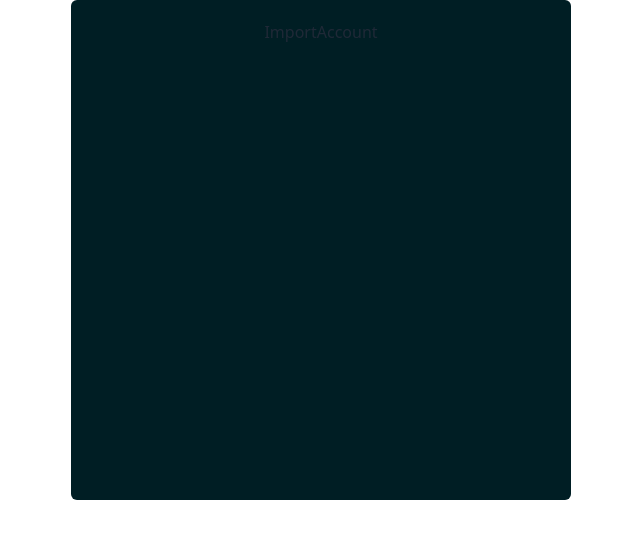
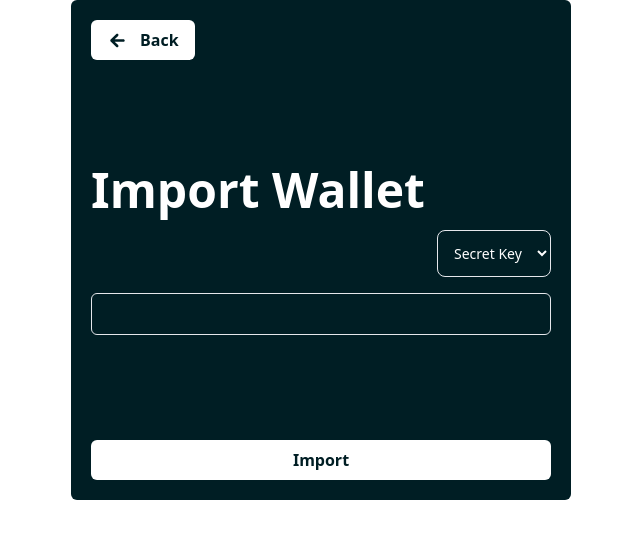
Before and after one commit to vickyimagine/bit-near-extension, a React (Create React App) app: page /login/import-account in a window 1280 px wide. Shown: the top 538 px of the page, without its empty margins (319-959 px from the left). Built offline with nearby package versions, Linux system fonts and the light colour scheme.

Commit message:
Started working on Import Account

```diff
--- a/package.json
+++ b/package.json
@@ -27,6 +27,7 @@
     "react-router-dom": "^6.15.0",
     "react-scripts": "5.0.1",
     "redux-thunk": "^2.4.2",
+    "tweetnacl": "^1.0.3",
     "web-vitals": "^2.1.4",
     "web3": "^1.8.0"
   },
--- a/src/components/Start/ImportAccount/ImportAccount.jsx
+++ b/src/components/Start/ImportAccount/ImportAccount.jsx
@@ -1,7 +1,48 @@
 import React from "react";
+import {IoMdArrowRoundBack} from "react-icons/io";
+import {Link} from "react-router-dom";
 
 const ImportAccount = () => {
-  return <div>ImportAccount</div>;
+  return (
+    <div className='flex flex-col justify-between w-full'>
+      <Link
+        to='/login/account-options'
+        className='bit-btn self-start px-4'
+        onClick={() => {}}>
+        <IoMdArrowRoundBack fontSize={21} />
+        <p>Back</p>
+      </Link>
+      <div className='flex flex-col space-y-4'>
+        <h1 className='text-white text-5xl font-bold'>Import Wallet</h1>
+        <select
+          id='countries'
+          className='bg-transparent text-sm rounded-lg text-white p-3 border outline-none w-fit self-end'>
+          <option
+            value='secretKey'
+            className='text-black'>
+            Secret Key
+          </option>
+          <option
+            value='phrase'
+            className='text-black'>
+            Phrase
+          </option>
+        </select>
+        <input
+          type='text'
+          className='p-2 border outline-none bg-transparent rounded-md w-full text-white'
+        />
+      </div>
+      <div>
+        <Link
+          to='/login/password'
+          className='bit-btn self-start px-4'
+          onClick={() => {}}>
+          <p>Import</p>
+        </Link>
+      </div>
+    </div>
+  );
 };
 
 export default ImportAccount;
--- a/src/utils/index.js
+++ b/src/utils/index.js
@@ -1,4 +1,4 @@
 export {fetchKeys} from "./methods/fetchKeyStore";
-export {getAccountId} from "./methods/generateAccountId";
+export {getAccountId} from "./methods/generateKeyPairs";
 export {fetchBalance, transferNear} from "./methods/nearMethods";
 export {shuffle} from "./methods/shuffleArray";
--- a/src/utils/methods/generateAccountId.js
+++ /dev/null
@@ -1,6 +0,0 @@
-const bs58 = require("bs58");
-
-export const getAccountId = publicKey => {
-  const bytes = bs58.decode(publicKey);
-  return Buffer.from(bytes).toString("hex");
-};
--- /dev/null
+++ b/src/utils/methods/generateKeyPairs.js
@@ -0,0 +1,30 @@
+const bs58 = require("bs58");
+const nacl = require("tweetnacl");
+
+export const genFromSecret = () => {
+  // Private key in base58 format
+  const privateKeyBase58 =
+    "2tQzCqmshhQu7oEchX3Vnh7dS5E5PhCaUUAY1ZdHwHSPtQavToGVrVUHE9dvXFcM4TN5VYdi4SoCGnZHbyUvZn4f";
+
+  // Decode base58 private key to bytes
+  const privateKeyBytes = bs58.decode(privateKeyBase58);
+
+  // Generate key pair from private key
+  const keyPair = nacl.sign.keyPair.fromSecretKey(privateKeyBytes);
+
+  // Get the public key
+  const publicKey = keyPair.publicKey;
+
+  // Encode the public key in base58
+  const publicKeyBase58 = bs58.encode(publicKey);
+
+  // Format the public key
+  const formattedPublicKey = `ed25519:${publicKeyBase58}`;
+
+  console.log("Generated Public Key:", formattedPublicKey);
+};
+
+export const getAccountId = publicKey => {
+  const bytes = bs58.decode(publicKey);
+  return Buffer.from(bytes).toString("hex");
+};
```
Also changed, not shown: 1 other file (tests, documents, lock files or other folders).
